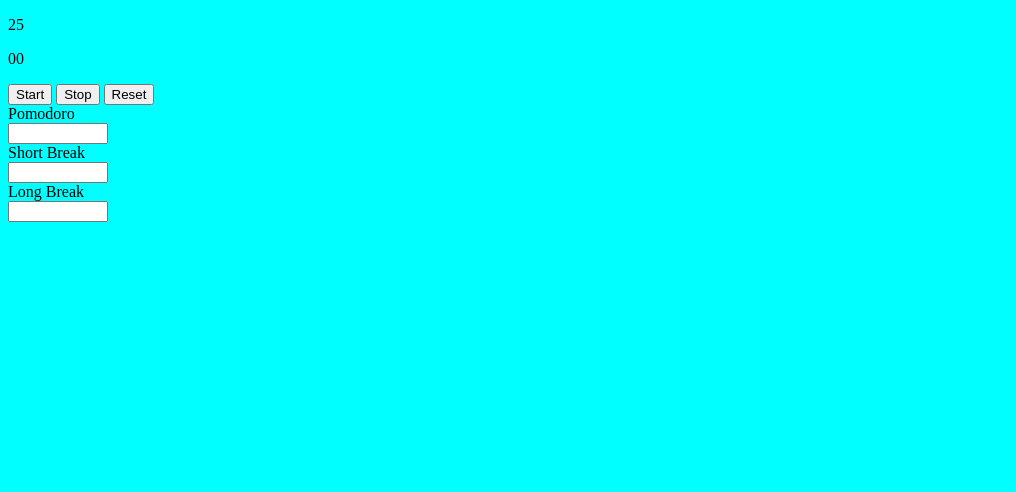
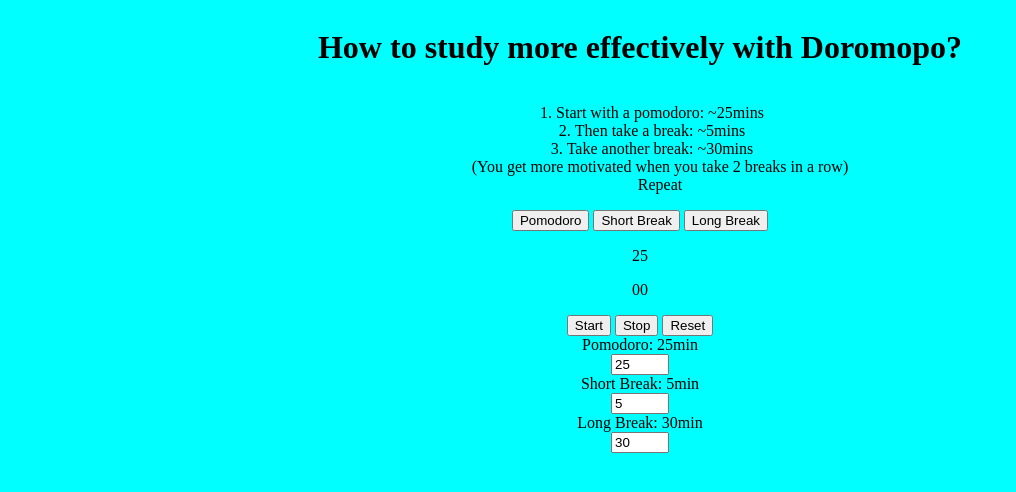
Before and after one commit to RedPho/doropomo, a plain HTML site: page index.html in a window 1280 px wide. Shown: the whole page, without its empty margins (0-1016 px from the left). Drawn offline with Linux system fonts and the light colour scheme.

Commit message:
Add breaks and inputs

```diff
--- a/index.html
+++ b/index.html
@@ -8,17 +8,33 @@
   <title>Doromopo</title>
 </head>
 <body>
+  <h1>How to study more effectively with Doromopo?</h1>
+  <ol id="effectivity">
+    <li>Start with a pomodoro: ~25mins</li>
+    <li>Then take a break: ~5mins</li>
+    <li>Take another break: ~30mins</li>
+    <div>(You get more motivated when you take 2 breaks in a row)</div>
+    <div>Repeat</div>
+  </ol>
+  <div class="buttons">
+    <button id="chooseP">Pomodoro</button>
+    <button id="chooseSB">Short Break</button>
+    <button id="chooseLB">Long Break</button>
+  </div>
   <div>
     <p id="min">25</p>
     <p id="sec">00</p>
   </div>
-  <button id="start">Start</button>
-  <button id="stop">Stop</button>
-  <button id="reset">Reset</button>
+  <div class="buttons">
+    <button id="start">Start</button>
+    <button id="stop">Stop</button>
+    <button id="reset">Reset</button>
+  </div>
+
   <div class="input-container">
-    <label for="pomodoro">Pomodoro</label><input type="number" name="pomodoro" id="pomodoro">
-    <label for="short">Short Break</label><input type="number" name="short" id="short">
-    <label for="long">Long Break</label><input type="number" name="long" id="long">
+    <label for="pomodoro">Pomodoro: <span>25</span><span>min</span></label><input type="number" name="pomodoro" id="pomodoro" value="25">
+    <label for="short">Short Break: <span>5</span><span>min</span></label><input type="number" name="short" id="short" value="5">
+    <label for="long">Long Break: <span>30</span><span>min</span></label><input type="number" name="long" id="long" value="30">
   </div>
 
 </body>
```
Also changed, not shown: main.js.
